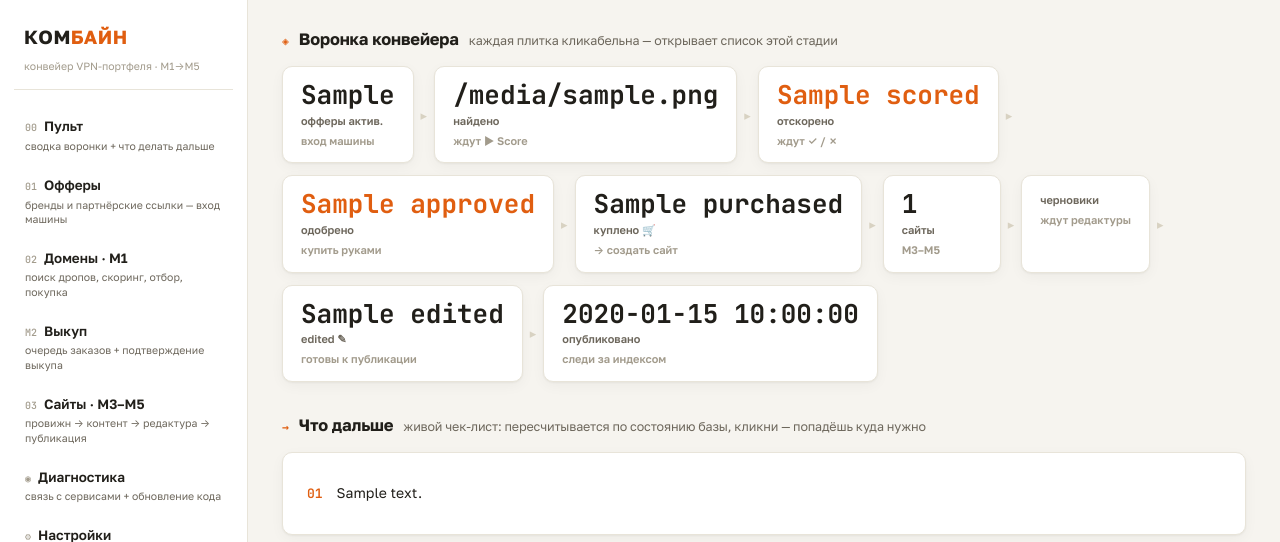
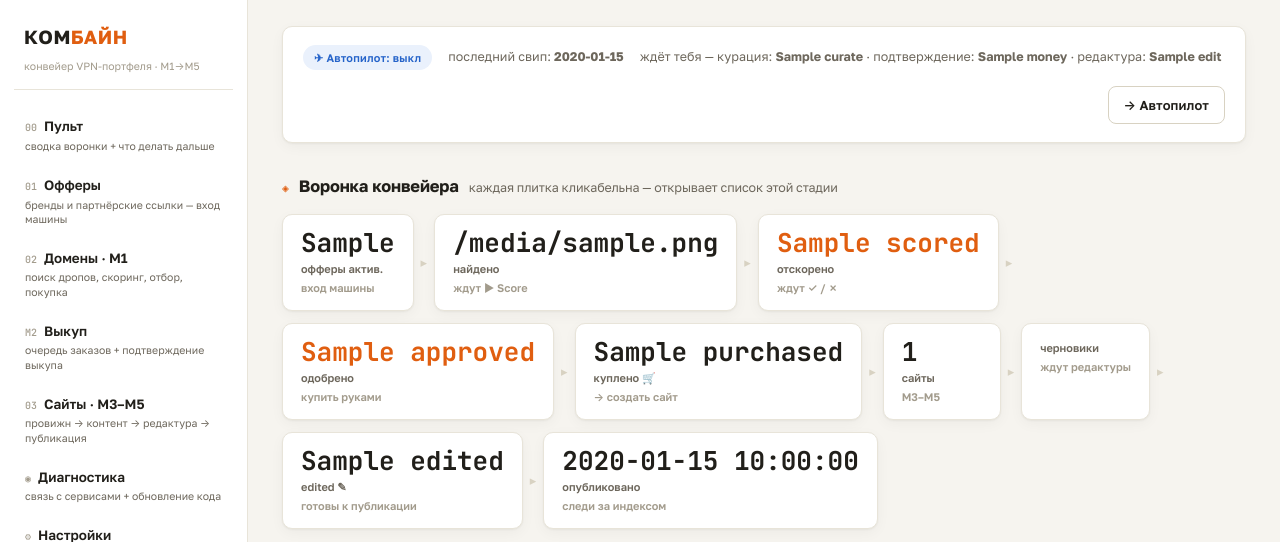
Before and after one commit to kozhan-aff/combine_machine, a FastAPI app: template backend/app/templates/dashboard.html in a window 1280 px wide. Shown: the top 542 px of the page. Run offline with FastAPI, Linux system fonts and the light colour scheme; the template is opened without the code that fills it: most values are stand-ins (such as "Sample title", 1, 10 or a date in 2020); some web fonts are replaced.

Commit message:
спек 3 задача 6: полоска статуса автопилота на Пульте + визуальная проверка
Co-Authored-By: Claude Opus 4.8 <noreply@anthropic.com>

```diff
--- a/backend/app/api/panel.py
+++ b/backend/app/api/panel.py
@@ -144,6 +144,8 @@ def _gates(db: Session) -> dict:
 # ============================================================================
 @router.get("/", response_class=HTMLResponse)
 def dashboard(request: Request, db: Session = Depends(get_session)):
+    from app.services.autonomy import get_autonomy
+    from app.services.orchestrator import last_finished_sweep_at
     dc = _domain_counts(db)
     return templates.TemplateResponse(request, "dashboard.html", {
         "active": "dash",
@@ -153,6 +155,7 @@ def dashboard(request: Request, db: Session = Depends(get_session)):
         "offers_total": db.scalar(select(func.count()).select_from(Offer)) or 0,
         "sites": _sites_overview(db),
         "steps": _next_steps(db),
+        "autopilot": get_autonomy(), "gates": _gates(db), "last_sweep": last_finished_sweep_at(),
     })
 
 
--- a/backend/app/templates/dashboard.html
+++ b/backend/app/templates/dashboard.html
@@ -1,6 +1,19 @@
 {% extends "base.html" %}
 {% block title %}Пульт{% endblock %}
 {% block content %}
+
+<div class="card" style="display:flex; align-items:center; gap:16px; flex-wrap:wrap; margin-bottom:14px">
+  <span class="badge b-{{ 'approved' if autopilot.autopilot_on else 'discovered' }}"
+        title="мастер-выключатель автопилота">✈ Автопилот: {{ 'вкл' if autopilot.autopilot_on else 'выкл' }}</span>
+  <span class="hint">последний свип:
+    <b>{{ last_sweep.strftime('%d.%m %H:%M') if last_sweep else '—' }}</b></span>
+  <span class="hint">ждёт тебя —
+    курация: <b>{{ gates.curate }}</b> ·
+    подтверждение: <b>{{ gates.money }}</b> ·
+    редактура: <b>{{ gates.edit }}</b></span>
+  <a class="btn" href="/autopilot" title="открыть кокпит автопилота: тумблеры стадий, капы, прогоны"
+     style="margin-left:auto">→ Автопилот</a>
+</div>
 
 <h2><span class="idx">◈</span> Воронка конвейера
   <span class="hint">каждая плитка кликабельна — открывает список этой стадии</span></h2>
```
Also changed, not shown: backend/tests/test_autopilot_panel.py (+8 -0 lines).
